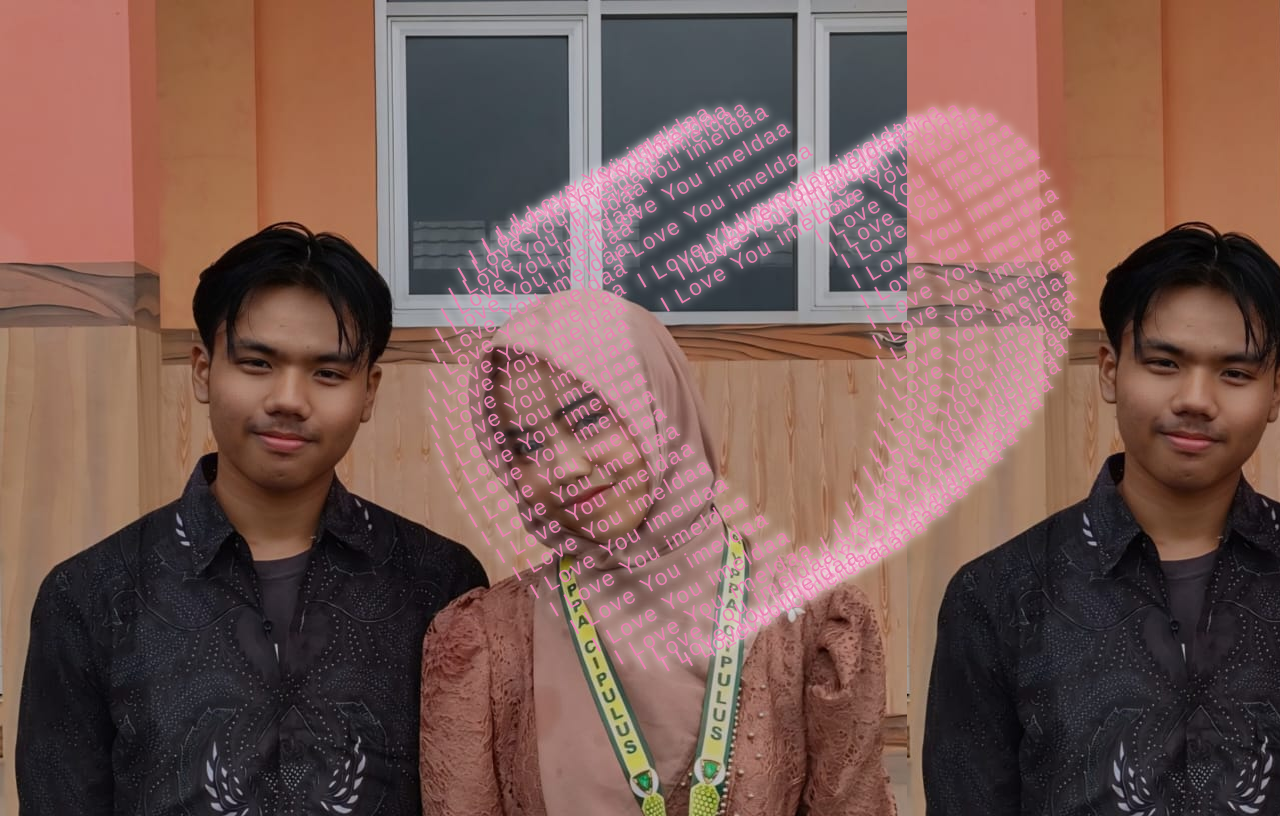
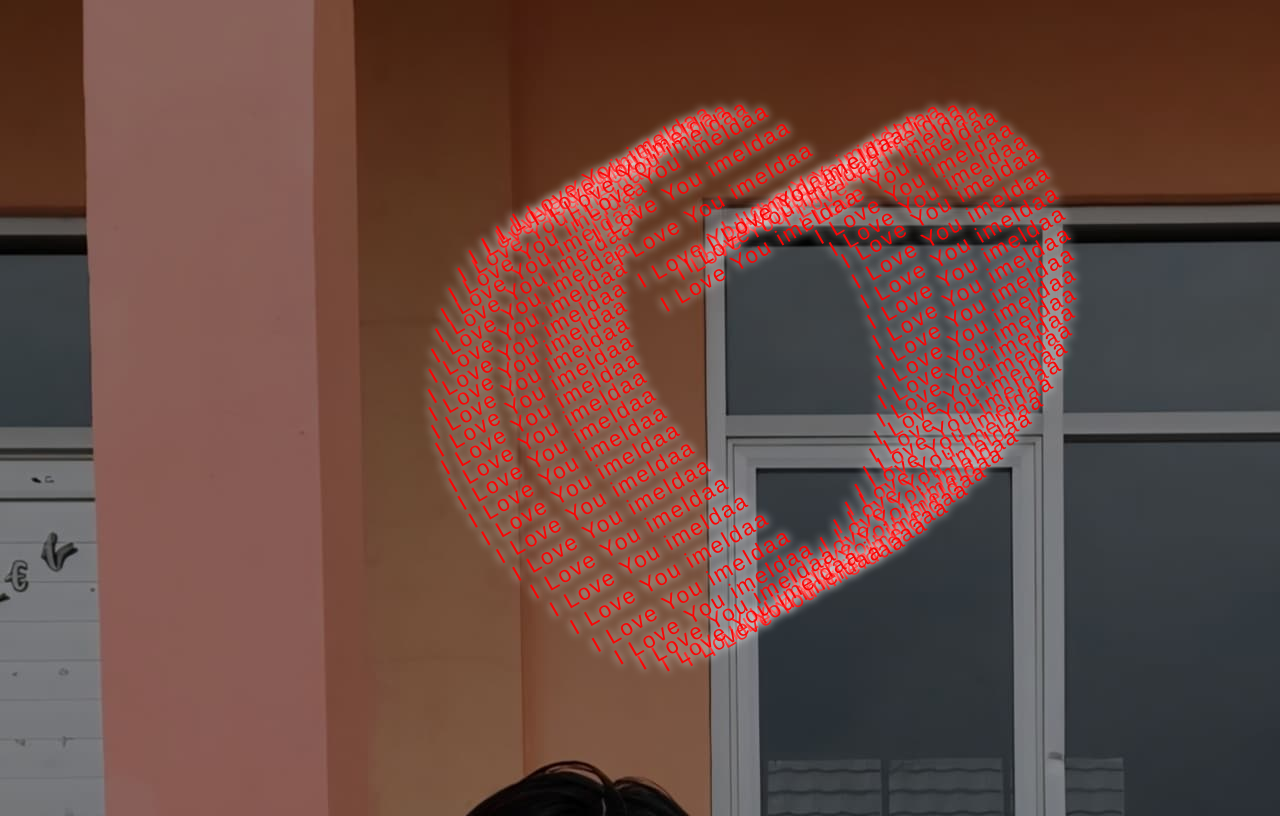
Before and after one commit to fhmibsth/imelku, a plain HTML site: page index.html in a window 1280 px wide. Drawn offline with Linux system fonts and the light colour scheme.

Commit message:
imelku.png.jpg styles.css

```diff
--- a/styles.css
+++ b/styles.css
@@ -21,7 +21,7 @@
   background-color: rgba(0, 0, 0, 0.3);
 }
 body {
-  background-image:url(imelkuu.png.jpg);
+  background-image:url(imelku.png.jpg);
   height: 100vh;
   overflow: hidden;
 }
@@ -33,16 +33,16 @@ body {
   margin: -225px 0 0 -225px;
 }
 #ui .love:last-child .love_word {
-  color: #fff;
+  color: #f6f4f4;
   font-size: 2rem;
-  text-shadow: 0 0 10px #ea80b0;
+  text-shadow: 0 0 10px #fc0707;
 }
 #ui .love_word {
-  color: #ea80b0;
+  color: #fa0404;
   font-size: 1.4rem;
   transform: translateY(-100%) rotateZ(-30deg);
   font-family: "Dosis", sans-serif;
-  text-shadow: 0 0 10px #fff;
+  text-shadow: 0 0 10px #f8f7f7;
   letter-spacing: 2px;
 }
 #ui .love_horizontal {
```
Also changed, not shown: imelku.png.jpg (added), imelkuu.png.jpg (deleted).
